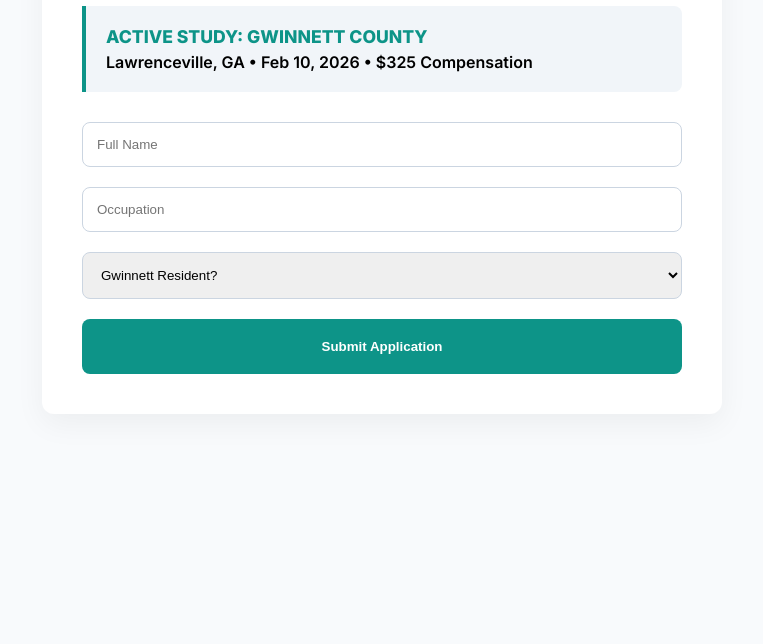
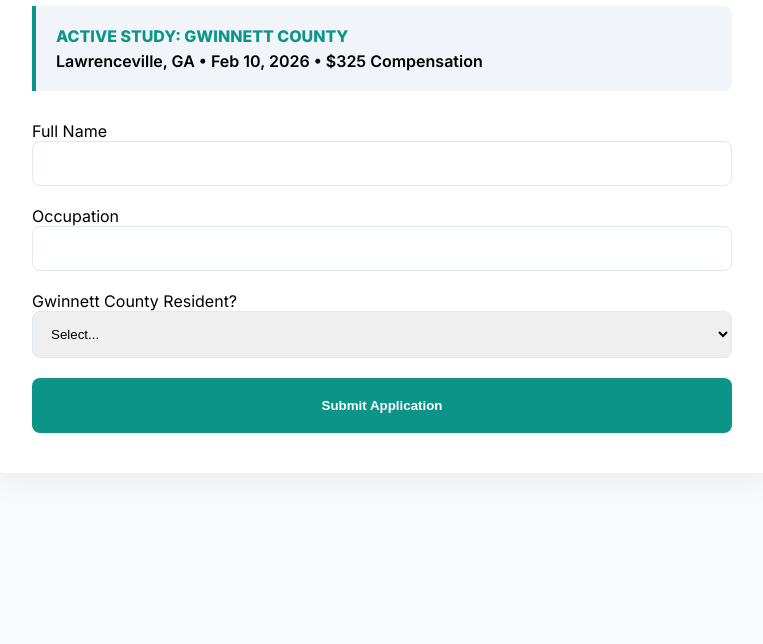
Before and after one commit to kelseygluck15-del/mvg-recruiting, a plain HTML site: page studies.html in a window 1280 px wide. Shown: the part 156-800 px from the top of the page, without its empty margins (258-1021 px from the left). Drawn offline with Linux system fonts and the light colour scheme.

Commit message:
Update studies.html

```diff
--- a/studies.html
+++ b/studies.html
@@ -2,14 +2,14 @@
 <html lang="en">
 <head>
     <meta charset="UTF-8"><meta name="viewport" content="width=device-width, initial-scale=1.0">
-    <title>Studies | MVG Recruiting</title>
+    <title>Current Studies | MVG Recruiting</title>
     <link href="https://fonts.googleapis.com/css2?family=Inter:wght@400;600;800&display=swap" rel="stylesheet">
     <style>
         :root { --primary: #0f172a; --accent: #0d9488; --light: #f8fafc; }
         body { font-family: 'Inter', sans-serif; margin: 0; background: var(--light); padding: 40px; }
-        .container { max-width: 600px; margin: auto; background: white; padding: 40px; border-radius: 12px; box-shadow: 0 10px 30px rgba(0,0,0,0.05); }
+        .container { max-width: 700px; margin: auto; padding: 40px; background: white; border-radius: 12px; box-shadow: 0 10px 30px rgba(0,0,0,0.05); }
         .banner { background: #f1f5f9; border-left: 4px solid var(--accent); padding: 20px; margin-bottom: 30px; border-radius: 0 8px 8px 0; }
-        input, select { width: 100%; padding: 14px; border: 1px solid #cbd5e1; border-radius: 8px; margin-bottom: 20px; box-sizing: border-box; }
+        input, select { width: 100%; padding: 14px; border: 1px solid #e2e8f0; border-radius: 8px; margin-bottom: 20px; box-sizing: border-box; }
         .btn { background: var(--accent); color: white; padding: 20px; border: none; border-radius: 8px; font-weight: 800; width: 100%; cursor: pointer; }
     </style>
 </head>
@@ -17,13 +17,14 @@
 <div class="container">
     <h1>Application Questionnaire</h1>
     <div class="banner">
-        <h2 style="margin:0; color:var(--accent); font-size:1.1rem;">ACTIVE STUDY: GWINNETT COUNTY</h2>
+        <h2 style="margin:0; color:var(--accent); font-size:1rem;">ACTIVE STUDY: GWINNETT COUNTY</h2>
         <p style="margin:5px 0 0; font-weight:600;">Lawrenceville, GA • Feb 10, 2026 • $325 Compensation</p>
     </div>
-    <form action="https://formspree.io/f/xgolweoo" method="POST">
-        <input type="text" name="name" placeholder="Full Name" required>
-        <input type="text" name="occupation" placeholder="Occupation" required>
-        <select name="resident" required><option value="">Gwinnett Resident?</option><option value="yes">Yes</option><option value="no">No</option></select>
+    <form action="https://formspree.io/f/mzdapelo" method="POST">
+        <label>Full Name</label><input type="text" name="name" required>
+        <label>Occupation</label><input type="text" name="occupation" required>
+        <label>Gwinnett County Resident?</label>
+        <select name="resident" required><option value="">Select...</option><option value="yes">Yes</option><option value="no">No</option></select>
         <input type="hidden" name="_next" value="https://kelseygluck15-del.github.io/mvg-recruiting/success.html">
         <button type="submit" class="btn">Submit Application</button>
     </form>
```
